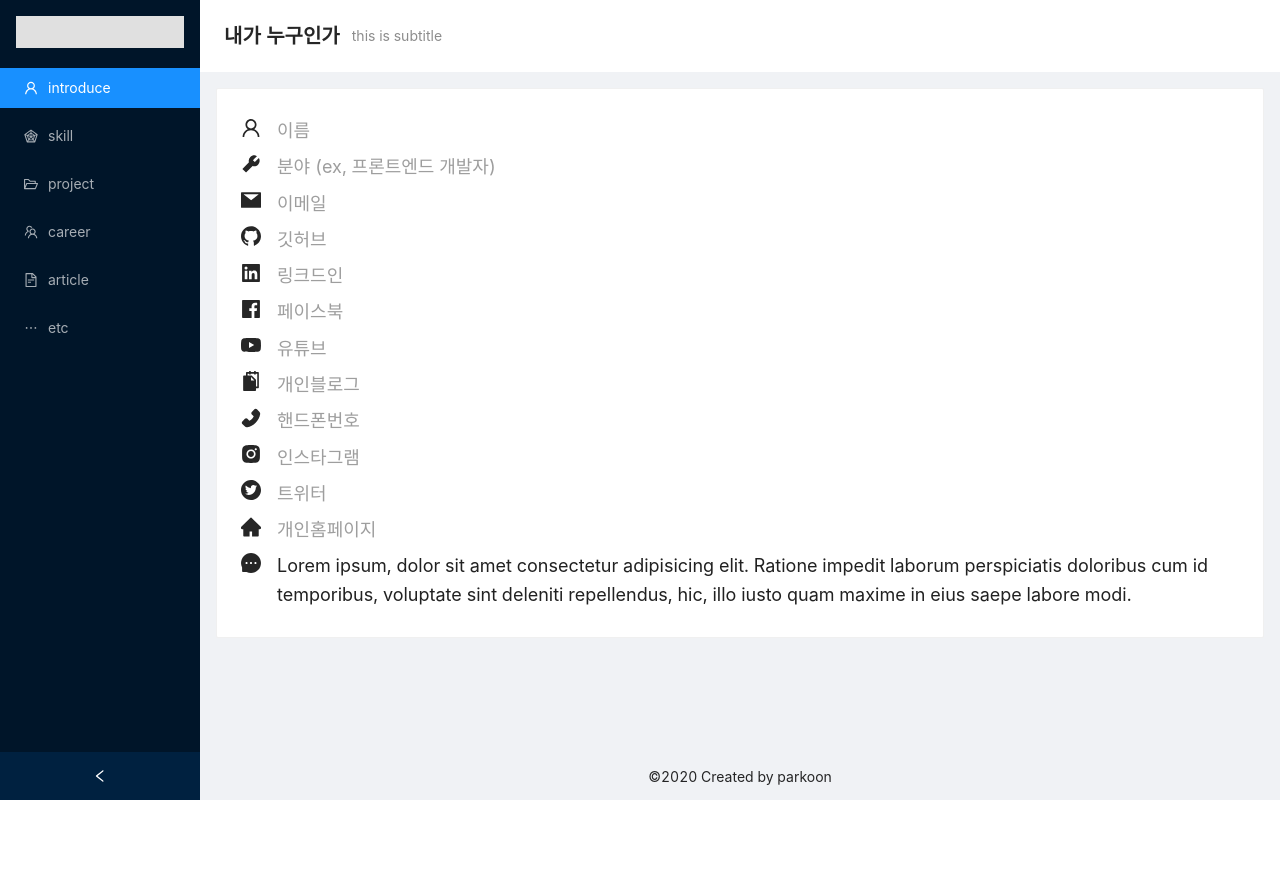
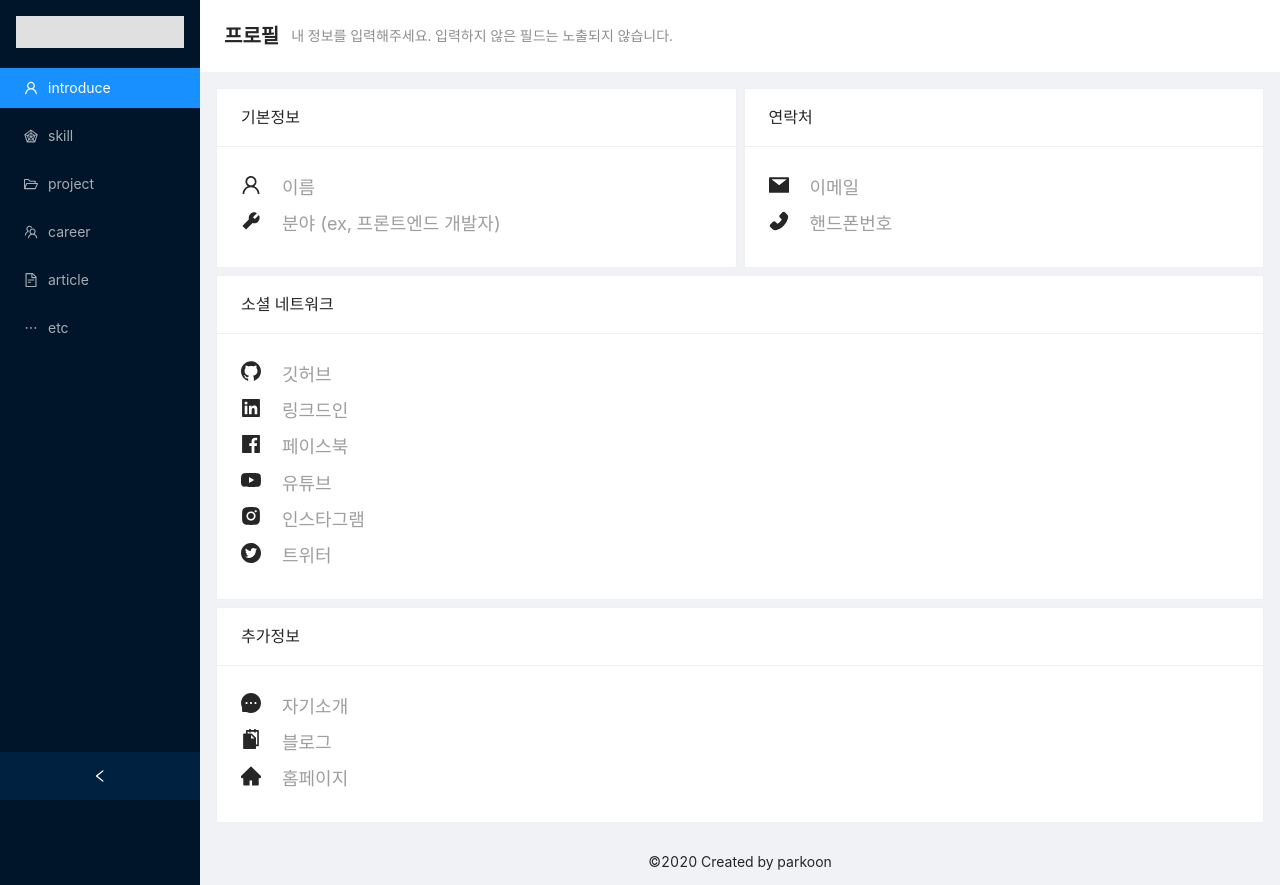
Before and after one commit to parkoon/resume-kit, a Next.js app: page /admin/introduce in a window 1280 px wide. Before the commit the page ends 800 px from the top, so only its background shows below. Built offline with nearby package versions, Linux system fonts and the light colour scheme.

Commit message:
feat: complete intoduce ui

```diff
--- a/pages/admin/introduce.tsx
+++ b/pages/admin/introduce.tsx
@@ -1,111 +1,79 @@
-import { Card } from 'antd'
+import { Card, Row, Col } from 'antd'
 import AdminLayout from '@Admin/components/AdminLayout'
 import EditableTextField from '@Admin/components/EditableTextField'
-import {
-  FacebookFilled,
-  GithubFilled,
-  HomeFilled,
-  InstagramFilled,
-  LinkedinFilled,
-  MailFilled,
-  MessageFilled,
-  PhoneFilled,
-  SnippetsFilled,
-  ToolFilled,
-  TwitterCircleFilled,
-  UserOutlined,
-  YoutubeFilled,
-} from '@ant-design/icons'
+import introduceSections from '@Shared/constants/introduceSections'
+import Notification from '@Admin/helpers/notification'
+import Grid from 'antd/lib/card/Grid'
 
 function IntroduceManagement() {
-  const onFinish = (values: any) => {
-    console.log('Success:', values)
+  const onSave = (name: string, value: string) => {
+    const message = `You've updated your ${name} title`
+    Notification.success(message)
   }
 
   return (
-    <AdminLayout title="내가 누구인가" subtitle="this is subtitle">
-      <Card>
+    <AdminLayout
+      title="프로필"
+      subtitle="내 정보를 입력해주세요. 입력하지 않은 필드는 노출되지 않습니다."
+    >
+      <Row gutter={7}>
+        <Col span={12}>
+          <Card title="기본정보" style={{ marginBottom: 7 }}>
+            {introduceSections.default.map((section) => (
               <EditableTextField
-          icon={<UserOutlined />}
-          placeholder="이름"
+                name={section.name}
+                icon={section.icon}
+                type="text"
+                key={section.name}
+                placeholder={section.placeholder}
                 initialValue=""
-          onSave={(value) => console.log(value)}
+                onSave={onSave}
               />
+            ))}
+          </Card>
+        </Col>
+        <Col span={12}>
+          <Card title="연락처" style={{ marginBottom: 7 }}>
+            {introduceSections.contact.map((section) => (
               <EditableTextField
-          icon={<ToolFilled />}
-          placeholder="분야 (ex, 프론트엔드 개발자)"
+                name={section.name}
+                icon={section.icon}
+                type="text"
+                key={section.name}
+                placeholder={section.placeholder}
                 initialValue=""
-          onSave={(value) => console.log(value)}
+                onSave={onSave}
               />
+            ))}
+          </Card>
+        </Col>
+      </Row>
+
+      <Card title="소셜 네트워크" style={{ marginBottom: 7 }}>
+        {introduceSections.social.map((section) => (
           <EditableTextField
-          icon={<MailFilled />}
-          placeholder="이메일"
+            name={section.name}
+            icon={section.icon}
+            type="text"
+            key={section.name}
+            placeholder={section.placeholder}
             initialValue=""
-          onSave={(value) => console.log(value)}
+            onSave={onSave}
           />
+        ))}
+      </Card>
+      <Card title="추가정보">
+        {introduceSections.more.map((section) => (
           <EditableTextField
-          icon={<GithubFilled />}
-          placeholder="깃허브"
+            name={section.name}
+            icon={section.icon}
+            type={section.name === 'about' ? 'textarea' : 'text'}
+            key={section.name}
+            placeholder={section.placeholder}
             initialValue=""
-          onSave={(value) => console.log(value)}
+            onSave={onSave}
           />
-        <EditableTextField
-          icon={<LinkedinFilled />}
-          placeholder="링크드인"
-          initialValue=""
-          onSave={(value) => console.log(value)}
-        />
-        <EditableTextField
-          icon={<FacebookFilled />}
-          placeholder="페이스북"
-          initialValue=""
-          onSave={(value) => console.log(value)}
-        />
-        <EditableTextField
-          icon={<YoutubeFilled />}
-          placeholder="유튜브"
-          initialValue=""
-          onSave={(value) => console.log(value)}
-        />
-        <EditableTextField
-          icon={<SnippetsFilled />}
-          placeholder="개인블로그"
-          initialValue=""
-          onSave={(value) => console.log(value)}
-        />
-        <EditableTextField
-          icon={<PhoneFilled />}
-          placeholder="핸드폰번호"
-          initialValue=""
-          onSave={(value) => console.log(value)}
-        />
-        <EditableTextField
-          icon={<InstagramFilled />}
-          placeholder="인스타그램"
-          initialValue=""
-          onSave={(value) => console.log(value)}
-        />
-        <EditableTextField
-          icon={<TwitterCircleFilled />}
-          placeholder="트위터"
-          initialValue=""
-          onSave={(value) => console.log(value)}
-        />
-        <EditableTextField
-          icon={<HomeFilled />}
-          placeholder="개인홈페이지"
-          initialValue=""
-          onSave={(value) => console.log(value)}
-        />
-        <EditableTextField
-          icon={<MessageFilled />}
-          type="textarea"
-          placeholder="자기소개"
-          initialValue="Lorem ipsum, dolor sit amet consectetur adipisicing elit. Ratione impedit laborum
-          perspiciatis doloribus cum id temporibus, voluptate sint deleniti repellendus, hic, illo
-          iusto quam maxime in eius saepe labore modi."
-          onSave={(value) => console.log(value)}
-        />
+        ))}
       </Card>
     </AdminLayout>
   )
--- a/src/admin/components/EditableTextField/index.tsx
+++ b/src/admin/components/EditableTextField/index.tsx
@@ -1,20 +1,23 @@
 import React, { useState } from 'react'
 import { Input, Tooltip, Button } from 'antd'
 import { CheckOutlined, CloseOutlined } from '@ant-design/icons'
+import { SaveFunc } from '@Admin/types/function'
 
 import { Wrapper, TextWrapper, InputWrapper, ButtonWrapper, IconWrapper } from './styles'
 
 const { TextArea } = Input
 
 type EditableTextFieldProps = {
+  name: string
   icon?: React.ReactNode
   type?: 'text' | 'textarea'
   tooltipText?: string
   initialValue: string
   placeholder: string
-  onSave(text: string): void
+  onSave: SaveFunc
 }
 function EditableTextField({
+  name,
   icon,
   type = 'text',
   tooltipText = 'Click to edit',
@@ -28,7 +31,7 @@ function EditableTextField({
   const save = () => {
     // 처음 들어왔던 데이터랑 같다면 저장 할 필요 없음
     if (initialValue !== value) {
-      onSave(value)
+      onSave(name, value)
     }
     setUpdateMode(false)
   }
@@ -39,6 +42,7 @@ function EditableTextField({
   const renderInput =
     type === 'text' ? (
       <Input
+        name={name}
         autoFocus
         placeholder={value || placeholder}
         onBlur={save}
@@ -47,6 +51,7 @@ function EditableTextField({
       />
     ) : (
       <TextArea
+        name={name}
         autoFocus
         rows={7}
         placeholder={value || placeholder}
--- a/src/admin/components/EditableTextField/styles.ts
+++ b/src/admin/components/EditableTextField/styles.ts
@@ -36,5 +36,5 @@ export const ButtonWrapper = styled.div`
 
 export const IconWrapper = styled.div`
   font-size: 2rem;
-  margin-right: 0.5rem;
+  margin-right: 1rem;
 `
--- a/src/admin/helpers/notification.tsx
+++ b/src/admin/helpers/notification.tsx
@@ -1,13 +1,14 @@
 import { notification } from 'antd'
 
 import { CheckCircleOutlined } from '@ant-design/icons'
+import { palette } from '@Shared/styles'
 
 const Notification = {
   success(message: string, description?: string) {
     notification.open({
       message,
       description,
-      icon: <CheckCircleOutlined />,
+      icon: <CheckCircleOutlined style={{ color: palette.green[700] }} />,
     })
   },
 }
--- /dev/null
+++ b/src/admin/types/function.ts
@@ -0,0 +1 @@
+export type SaveFunc = (name: string, value: string) => void
--- /dev/null
+++ b/src/shared/constants/introduceSections.tsx
@@ -0,0 +1,100 @@
+import {
+  FacebookFilled,
+  GithubFilled,
+  HomeFilled,
+  InstagramFilled,
+  LinkedinFilled,
+  MailFilled,
+  MessageFilled,
+  PhoneFilled,
+  SnippetsFilled,
+  ToolFilled,
+  TwitterCircleFilled,
+  UserOutlined,
+  YoutubeFilled,
+} from '@ant-design/icons'
+
+export type introduceSection = {
+  name: string
+  icon: React.ReactNode
+  placeholder: string
+}
+
+const introduceSections: { [key: string]: introduceSection[] } = {
+  default: [
+    {
+      name: 'username',
+      icon: <UserOutlined />,
+      placeholder: '이름',
+    },
+    {
+      name: 'position',
+      icon: <ToolFilled />,
+      placeholder: '분야 (ex, 프론트엔드 개발자)',
+    },
+  ],
+  contact: [
+    {
+      name: 'email',
+      icon: <MailFilled />,
+      placeholder: '이메일',
+    },
+    {
+      name: 'phone',
+      icon: <PhoneFilled />,
+      placeholder: '핸드폰번호',
+    },
+  ],
+  social: [
+    {
+      name: 'github',
+      icon: <GithubFilled />,
+      placeholder: '깃허브',
+    },
+    {
+      name: 'linkedin',
+      icon: <LinkedinFilled />,
+      placeholder: '링크드인',
+    },
+    {
+      name: 'facebook',
+      icon: <FacebookFilled />,
+      placeholder: '페이스북',
+    },
+    {
+      name: 'youtube',
+      icon: <YoutubeFilled />,
+      placeholder: '유튜브',
+    },
+    {
+      name: 'instagram',
+      icon: <InstagramFilled />,
+      placeholder: '인스타그램',
+    },
+    {
+      name: 'twitter',
+      icon: <TwitterCircleFilled />,
+      placeholder: '트위터',
+    },
+  ],
+  more: [
+    {
+      name: 'about',
+      icon: <MessageFilled />,
+      placeholder: '자기소개',
+    },
+    {
+      name: 'blog',
+      icon: <SnippetsFilled />,
+      placeholder: '블로그',
+    },
+
+    {
+      name: 'homepage',
+      icon: <HomeFilled />,
+      placeholder: '홈페이지',
+    },
+  ],
+}
+
+export default introduceSections
```
Lines whose indentation alone changed are shown as unchanged.
